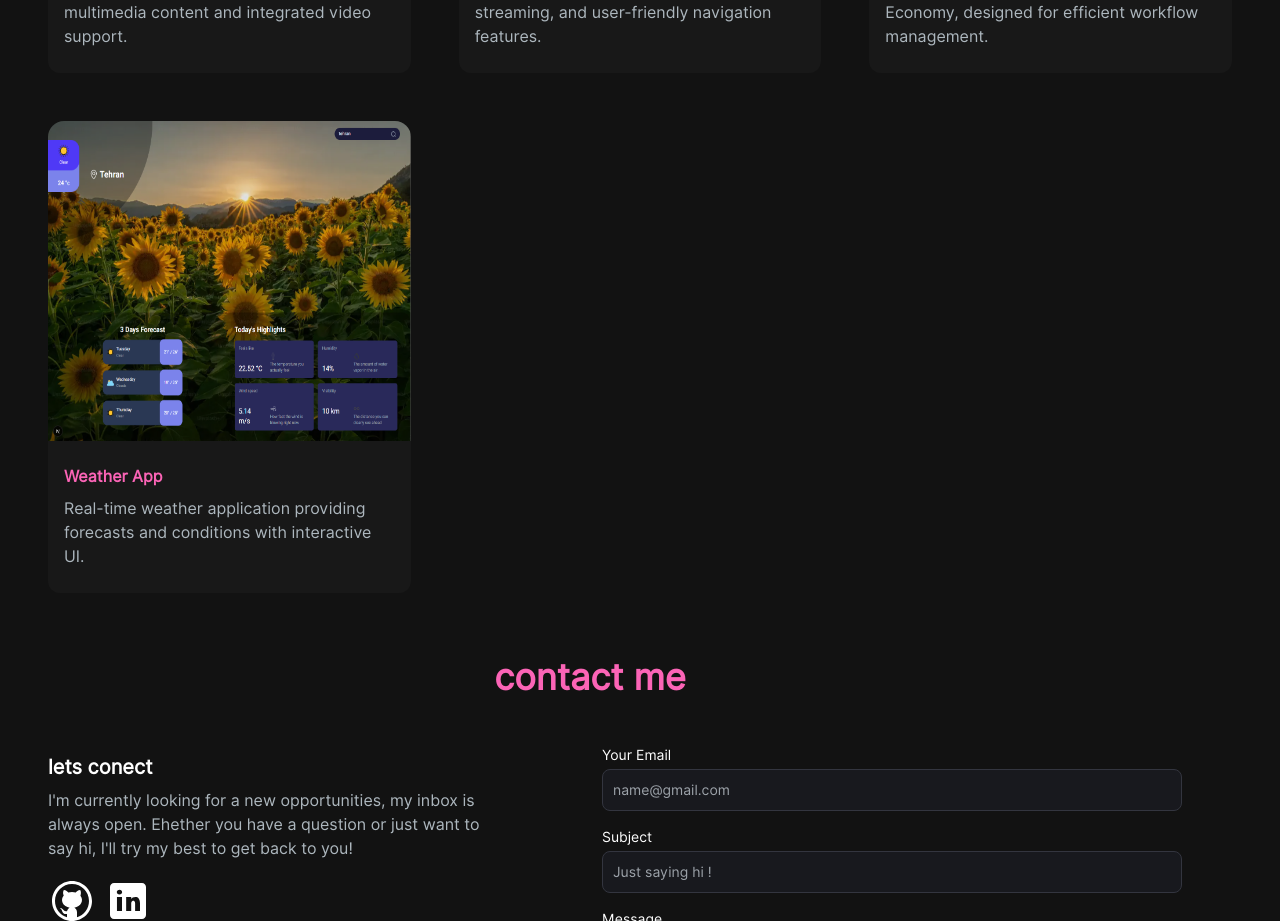
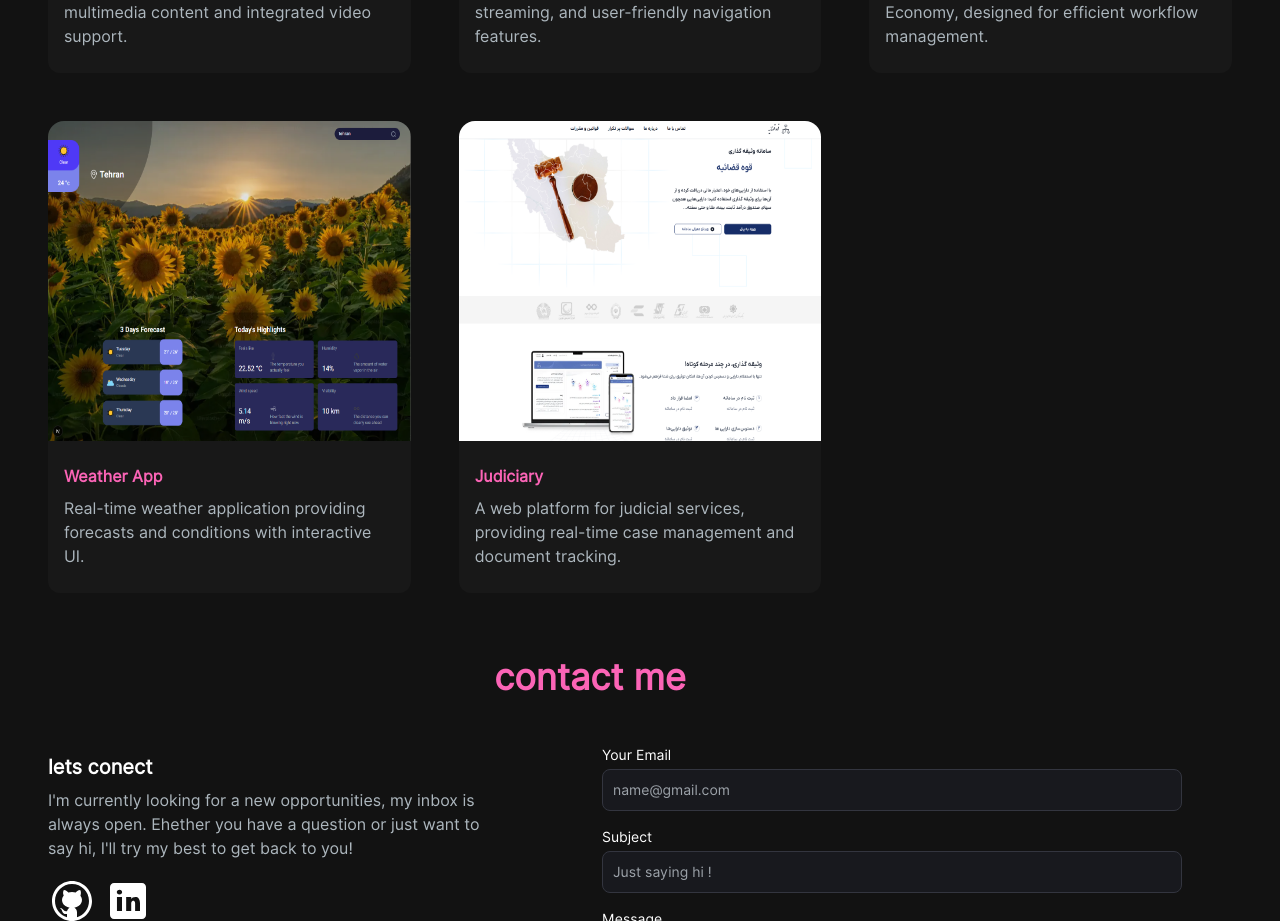
Before and after one commit to taniaa-sh/MyPortfolio, a Next.js app: page / in a window 1280 px wide. Shown: the part 2564-3485 px from the top of the page. Built offline with nearby package versions, Linux system fonts and the light colour scheme.

Commit message:
add my new project

```diff
--- a/components/ProjectSection.jsx
+++ b/components/ProjectSection.jsx
@@ -74,6 +74,16 @@ const projectsData = [
     gitUrl: "https://github.com/taniaa-sh/weather-conditionsr/tree/master",
     previewUrl: "https://weather-conditions.vercel.app/",
   },
+  {
+    id: 8,
+    title: "Judiciary",
+    description:
+      "A web platform for judicial services, providing real-time case management and document tracking.",
+    image: "/images/Judiciary.png",
+    tag: ["all", "web"],
+    imgUrl: "/images/Judiciary.png",
+    previewUrl: "https://eadl.hooshmandsepehrco.com/",
+  },
 ];
 
 const ProjectSection = () => {
```
Also changed, not shown: public/images/Judiciary.png (added).
